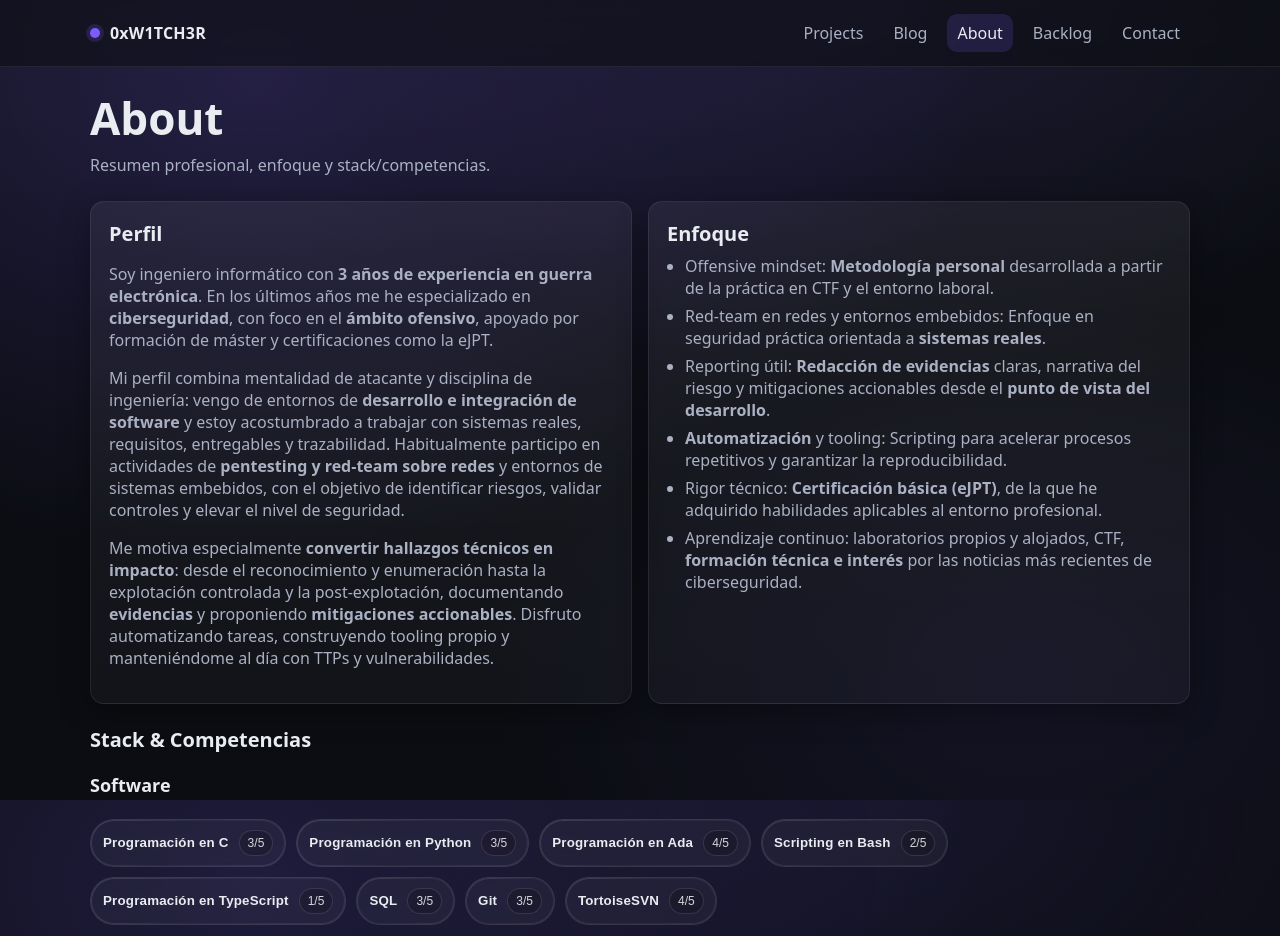
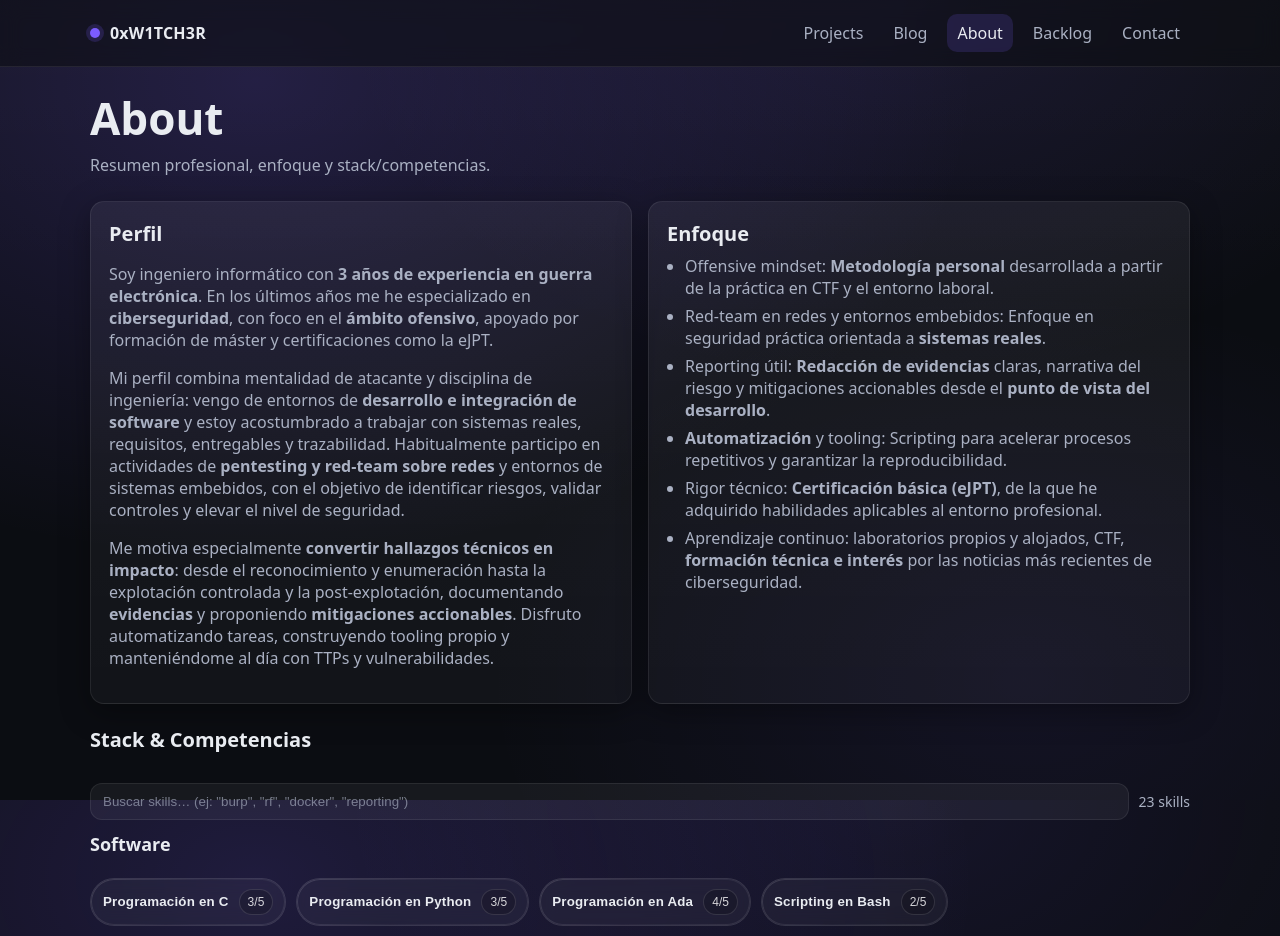
Before and after one commit to nicolaemolnar/w1tch3r-blog, a React (Vite) app: page /about in a window 1280 px wide. Shown: the top 936 px of the page. Built offline with nearby package versions, Linux system fonts and the light colour scheme.

Commit message:
feat: implemented search bar for skills at About.tsx

```diff
--- a/src/pages/About.tsx
+++ b/src/pages/About.tsx
@@ -1,13 +1,57 @@
-import { useEffect, useMemo } from "react";
+import { useEffect, useMemo, useState } from "react";
 import { useSearchParams } from "react-router-dom";
 import Card from "../components/Card";
 import SkillPanel from "../components/SkillPanel";
 import { skills, type SkillCategory } from "../data/skills";
 
+function normalize(str: string) {
+  return str
+    .toLowerCase()
+    .normalize("NFD")
+    .replace(/[\u0300-\u036f]/g, "") // quita tildes
+    .trim();
+}
+
+function tokenize(q: string) {
+  return normalize(q)
+    .split(/[\s,;]+/g)
+    .map((t) => t.trim())
+    .filter(Boolean);
+}
+
+function skillHaystack(s: (typeof skills)[number]) {
+  const parts: string[] = [
+    s.id,
+    s.name,
+    s.category,
+    s.summary ?? "",
+    ...(s.competencies ?? []),
+    ...(s.tools ?? []),
+    ...(s.experience?.contexts ?? []),
+    ...(s.certificates?.map((c) => [c.name, c.issuer ?? "", String(c.year ?? "")].join(" ")) ?? []),
+  ];
+  return normalize(parts.join(" | "));
+}
+
+function matchesAllTokens(haystack: string, tokens: string[]) {
+  if (tokens.length === 0) return true;
+  return tokens.every((t) => haystack.includes(t));
+}
+
 export default function About() {
   const [searchParams, setSearchParams] = useSearchParams();
 
   const skillParam = searchParams.get("skill");
+  const qParam = searchParams.get("q") ?? "";
+
+  // estado controlado (pero sincronizado con la URL)
+  const [query, setQuery] = useState(qParam);
+
+  // si cambian params externos (back/forward), sincronizamos
+  useEffect(() => {
+    setQuery(qParam);
+  }, [qParam]);
+
   const selected = useMemo(
     () => (skillParam ? skills.find((s) => s.id === skillParam) ?? null : null),
     [skillParam]
@@ -32,15 +76,34 @@ export default function About() {
     el?.scrollIntoView({ behavior: "smooth", block: "start" });
   }, [open]);
 
+  const tokens = useMemo(() => tokenize(query), [query]);
+
+  const filteredSkills = useMemo(() => {
+    if (tokens.length === 0) return skills;
+    return skills.filter((s) => matchesAllTokens(skillHaystack(s), tokens));
+  }, [tokens]);
+
   const categories = useMemo(() => {
-    const order: SkillCategory[] = ["Software" , "Infrastructure" , "Security" , "General" , "Electronic Warfare" , "Soft Skills"];
+    const order: SkillCategory[] = [
+      "Software",
+      "Infrastructure",
+      "Security",
+      "General",
+      "Electronic Warfare",
+      "Soft Skills",
+    ];
+
     const map = new Map<SkillCategory, typeof skills>();
     order.forEach((c) => map.set(c, []));
-    skills.forEach((s) => map.get(s.category)!.push(s));
+
+    filteredSkills.forEach((s) => map.get(s.category)!.push(s));
+
     return order
       .filter((c) => (map.get(c)?.length ?? 0) > 0)
       .map((c) => ({ name: c, items: map.get(c)! }));
-  }, []);
+  }, [filteredSkills]);
+
+  const totalHits = filteredSkills.length;
 
   function openSkill(id: string) {
     const next = new URLSearchParams(searchParams);
@@ -54,6 +117,29 @@ export default function About() {
     setSearchParams(next, { replace: false });
   }
 
+  function setQueryToUrl(nextValue: string, opts?: { replace?: boolean }) {
+    const next = new URLSearchParams(searchParams);
+    const cleaned = nextValue.trim();
+
+    if (cleaned) next.set("q", cleaned);
+    else next.delete("q");
+
+    // si filtras, normalmente tiene sentido cerrar skill seleccionado si ya no está visible
+    // (esto evita panel abierto mostrando algo que ya no aparece en la lista)
+    if (skillParam) {
+      const stillVisible = filteredSkills.some((s) => s.id === skillParam);
+      if (!stillVisible) next.delete("skill");
+    }
+
+    setSearchParams(next, { replace: opts?.replace ?? false });
+  }
+
+  // actualiza URL al escribir, pero sin spamear historial (replace)
+  useEffect(() => {
+    setQueryToUrl(query, { replace: true });
+    // eslint-disable-next-line react-hooks/exhaustive-deps
+  }, [query]);
+
   return (
     <div className="stack-lg">
       <header className="stack">
@@ -65,8 +151,9 @@ export default function About() {
         <Card>
           <h2 className="h2">Perfil</h2>
           <p className="muted">
-            Soy ingeniero informático con <b>3 años de experiencia en guerra electrónica</b>. En los últimos años me he especializado
-            en <b>ciberseguridad</b>, con foco en el <b>ámbito ofensivo</b>, apoyado por formación de máster y certificaciones como la eJPT.
+            Soy ingeniero informático con <b>3 años de experiencia en guerra electrónica</b>. En los últimos años me he
+            especializado en <b>ciberseguridad</b>, con foco en el <b>ámbito ofensivo</b>, apoyado por formación de máster y
+            certificaciones como la eJPT.
           </p>
 
           <p className="muted">
@@ -86,20 +173,70 @@ export default function About() {
         <Card>
           <h2 className="h2">Enfoque</h2>
           <ul className="list">
-            <li>Offensive mindset: <b>Metodología personal</b> desarrollada a partir de la práctica en CTF y el entorno laboral.</li>
-            <li>Red-team en redes y entornos embebidos: Enfoque en seguridad práctica orientada a <b>sistemas reales</b>.</li>
-            <li>Reporting útil: <b>Redacción de evidencias</b> claras, narrativa del riesgo y mitigaciones accionables desde el <b>punto de vista del desarrollo</b>.</li>
-            <li><b>Automatización</b> y tooling: Scripting para acelerar procesos repetitivos y garantizar la reproducibilidad.</li>
-            <li>Rigor técnico: <b>Certificación básica (eJPT)</b>, de la que he adquirido habilidades aplicables al entorno profesional. </li>
-            <li>Aprendizaje continuo: laboratorios propios y alojados, CTF, <b>formación técnica e interés</b> por las noticias más recientes de ciberseguridad.</li>
+            <li>
+              Offensive mindset: <b>Metodología personal</b> desarrollada a partir de la práctica en CTF y el entorno laboral.
+            </li>
+            <li>
+              Red-team en redes y entornos embebidos: Enfoque en seguridad práctica orientada a <b>sistemas reales</b>.
+            </li>
+            <li>
+              Reporting útil: <b>Redacción de evidencias</b> claras, narrativa del riesgo y mitigaciones accionables desde el{" "}
+              <b>punto de vista del desarrollo</b>.
+            </li>
+            <li>
+              <b>Automatización</b> y tooling: Scripting para acelerar procesos repetitivos y garantizar la reproducibilidad.
+            </li>
+            <li>
+              Rigor técnico: <b>Certificación básica (eJPT)</b>, de la que he adquirido habilidades aplicables al entorno profesional.
+            </li>
+            <li>
+              Aprendizaje continuo: laboratorios propios y alojados, CTF, <b>formación técnica e interés</b> por las noticias más recientes
+              de ciberseguridad.
+            </li>
           </ul>
-
         </Card>
       </section>
 
       <section id="stack" className="stack">
         <div className="section-head">
           <h2 className="h2">Stack & Competencias</h2>
+        </div>
+        {/* Buscador */}
+          <div className="stack-xs" style={{ marginTop: 10 }}>
+            <div className="row" style={{ gap: 10, alignItems: "center", flexWrap: "wrap" }}>
+              <input
+                value={query}
+                onChange={(e) => setQuery(e.target.value)}
+                placeholder='Buscar skills… (ej: "burp", "rf", "docker", "reporting")'
+                aria-label="Buscar skills"
+                className="input"
+                style={{
+                  minWidth: 260,
+                  flex: "1 1 320px",
+                }}
+              />
+
+              {query.trim() ? (
+                <button
+                  type="button"
+                  className="btn"
+                  onClick={() => setQuery("")}
+                  aria-label="Limpiar búsqueda"
+                >
+                  Limpiar
+                </button>
+              ) : null}
+
+              <span className="muted" style={{ fontSize: 14 }}>
+                {tokens.length === 0 ? `${skills.length} skills` : `${totalHits} / ${skills.length} coinciden`}
+              </span>
+            </div>
+
+            {tokens.length > 0 && totalHits === 0 ? (
+              <p className="muted" style={{ marginTop: 6 }}>
+                No hay resultados. Prueba con menos palabras o sinónimos (p.ej. “web”, “recon”, “linux”, “rf”).
+              </p>
+            ) : null}
           </div>
 
         <div className="stack">
@@ -108,19 +245,32 @@ export default function About() {
               <h3 className="h3">{cat.name}</h3>
 
               <div className="skillChips">
-                {cat.items.map((s) => (
+                {cat.items.map((s) => {
+                  const active = skillParam === s.id;
+                  const isMatch = tokens.length === 0 ? true : matchesAllTokens(skillHaystack(s), tokens);
+
+                  return (
                     <button
                       key={s.id}
                       type="button"
-                    className={skillParam === s.id ? "skillChip active" : "skillChip"}
+                      className={active ? "skillChip active" : "skillChip"}
                       onClick={() => openSkill(s.id)}
                       aria-haspopup="dialog"
-                    aria-expanded={skillParam === s.id}
+                      aria-expanded={active}
+                      // pequeño “feedback” visual si estás filtrando
+                      style={
+                        tokens.length > 0
+                          ? {
+                              opacity: isMatch ? 1 : 0.35,
+                            }
+                          : undefined
+                      }
                     >
                       <span className="skillName">{s.name}</span>
                       <span className="skillMeta">{s.level}/5</span>
                     </button>
-                ))}
+                  );
+                })}
               </div>
             </div>
           ))}
```
Lines whose indentation alone changed are shown as unchanged.
